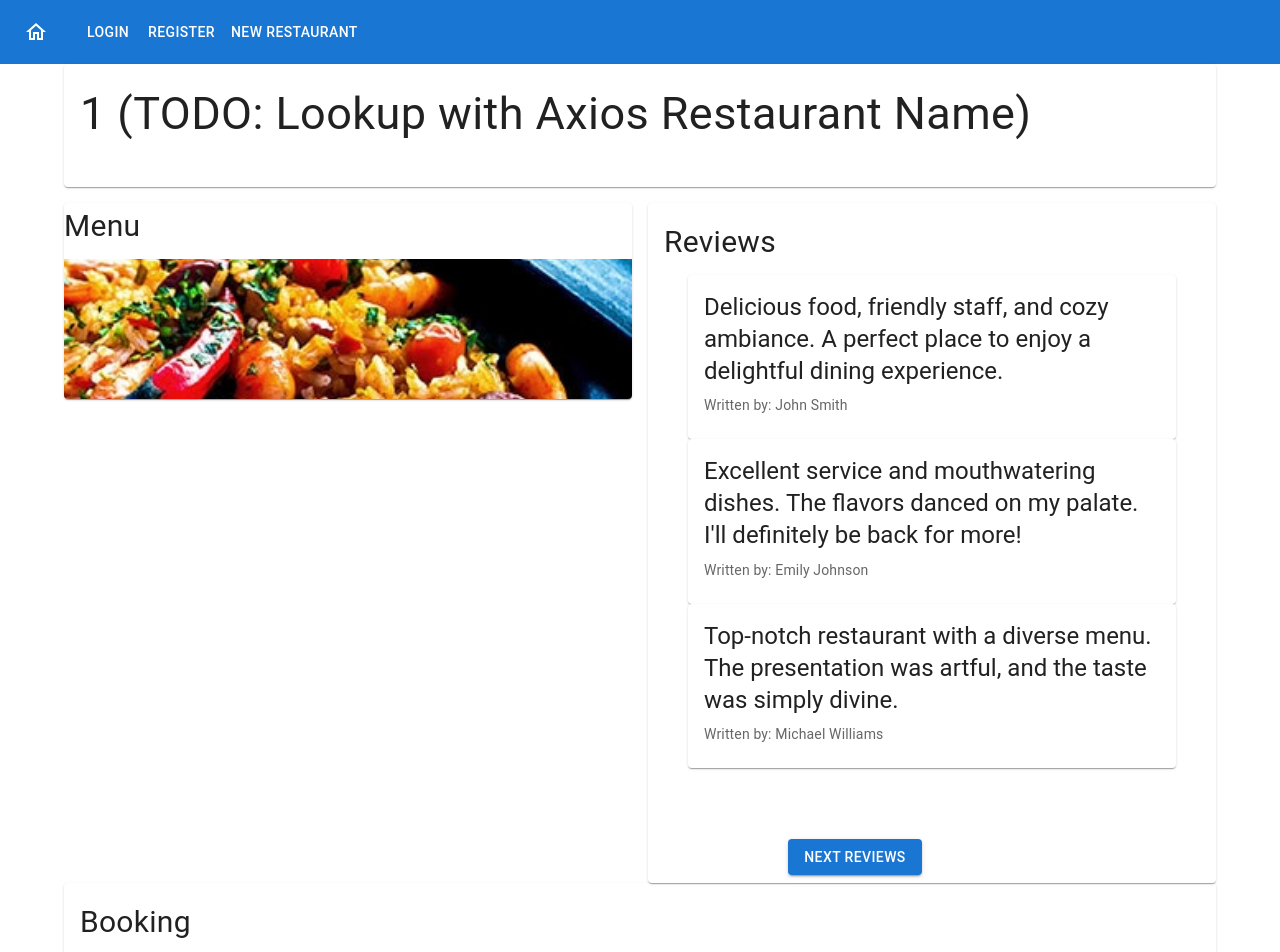
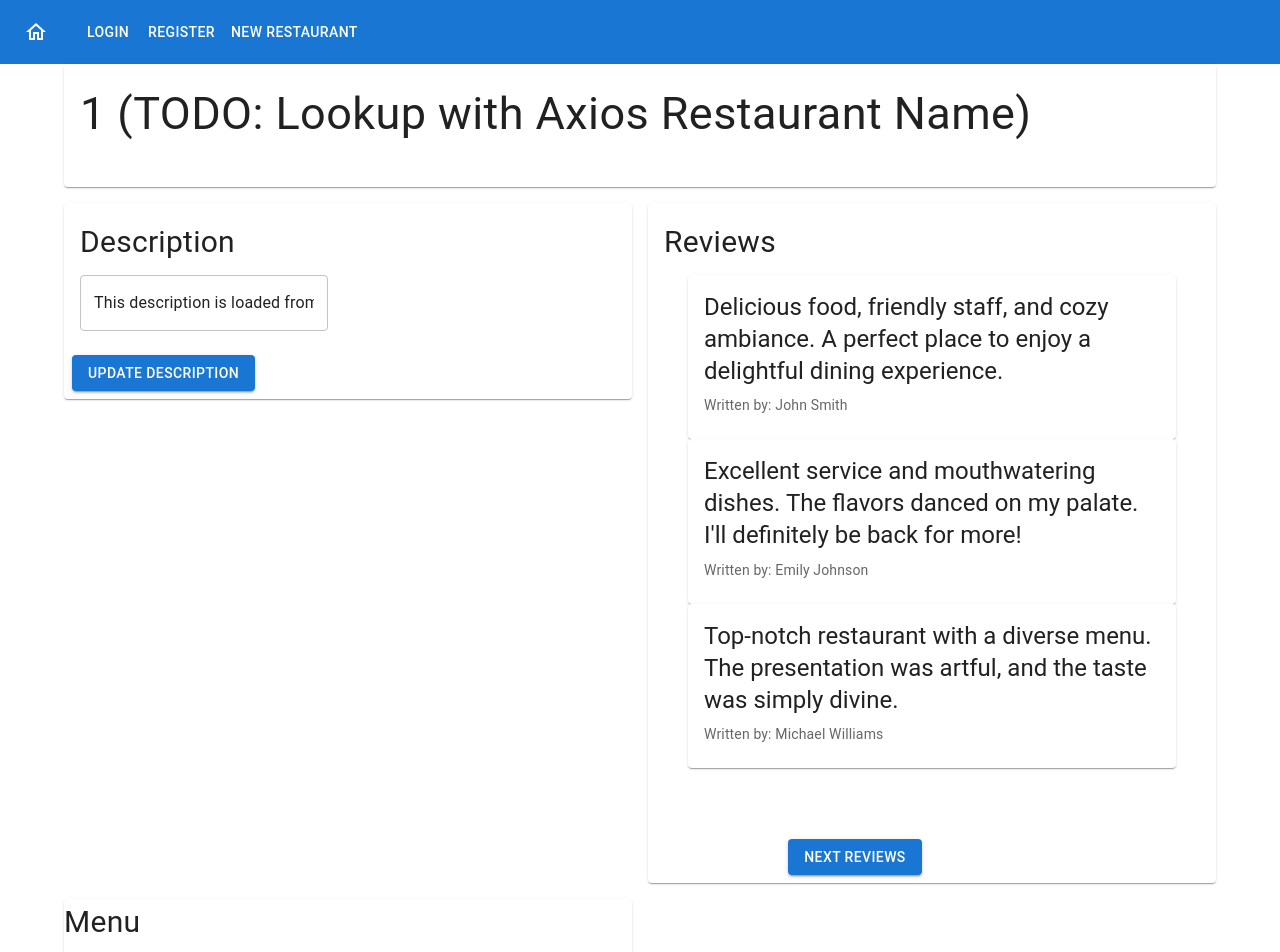
Before and after one commit to unsw-cse-comp3900-9900-23T2/capstone-project-3900f18ameancodingmachine, a React (Create React App) app in the folder eatery-frontend/: page /RestaurantProfile/1 in a window 1280 px wide. Shown: the top 952 px of the page. Built offline with nearby package versions, Linux system fonts and the light colour scheme.

Commit message:
Feat: Set up method for displaying the edit view or the user view for profile page

```diff
--- a/eatery-frontend/src/restaurant/RestaurantProfile.jsx
+++ b/eatery-frontend/src/restaurant/RestaurantProfile.jsx
@@ -1,5 +1,5 @@
 import {useParams} from 'react-router-dom';
-import React, {useState, useEffect} from 'react';
+import React, {useState, useEffect, useContext} from 'react';
 
 
 import Button from '@mui/material/Button';
@@ -15,6 +15,7 @@ import CardMedia from '@mui/material/CardMedia';
 import tempImage from '../home/paella.jpg';
 import tempLayout from './tempLayout.png';
 import {RestaurantReviewGridItem, RestaurantPostGridItem} from './RestaurantGridItem';
+import {UserContext} from '../App.jsx';
 
 /**
  *  Loads reviews from backend
@@ -153,6 +154,79 @@ function loadPosts(restaurantId) {
   return tempData;
 }
 
+// helper function to get the eatery id
+/**
+ * @return {Int}
+ */
+async function getEateryId() {
+  const result = await axios.get('api/user/');
+  const data = result.data;
+  const decrypt = jwtDecode(data.token);
+  const loginId = decrypt.result.id;
+
+  // get the restaurantId
+  const eateryRes = await axios.get(`api/user/eatery/login/${loginId}`);
+  const eateryId = eateryRes.data.data.id;
+  return eateryId;
+}
+
+/**
+ * Stub for editDescription button
+ * @return {Boolean}
+ */
+async function editDescription() {
+  // alert("editDescription: Pressed editDescription");
+  const description = prompt('Enter your description:');
+  try {
+    const eateryId = await getEateryId();
+
+    // insert into the database
+    await axios.put('api/user/eatery/description', {
+      restaurantId: eateryId,
+      description: description,
+    });
+
+    console.log('description updated');
+  } catch (error) {
+    console.log('something is wrong in the database');
+    console.log(error);
+  }
+  return false;
+}
+
+/**
+ * Stub for editDescription button
+ * @param {string} setDes set function for description
+ * @return {Boolean}
+ */
+async function loadDescription(setDes) {
+  try {
+    /*
+    const eateryId = await getEateryId();
+
+    // insert into the database
+    setDes(await axios.get('api/user/eatery/description'));
+
+    setDes('Discover a culinary oasis at Savory Bites & Co., '+
+          'where passion meets perfection, and every morsel tells '+
+          'a tale of delightful flavors. Situated in the heart of '+
+          'a bustling city, this enchanting restaurant is a celebration '+
+          'of gastronomy, offering an unforgettable dining experience that '+
+          'lingers in your memory long after the last bite. As you step '+
+          'inside, the ambiance embraces you like a warm hug, a harmonious '+
+          'blend of contemporary elegance and rustic charm. The soothing '+
+          'color palette, soft lighting, and tasteful decor create an '+
+          'inviting setting that beckons you to indulge in the culinary '+
+          'wonders that await.');
+    */
+    setDes('This description is loaded from loadDescription');
+    alert('description updated');
+  } catch (error) {
+    alert('something is wrong in the database');
+    console.log(error);
+  }
+}
+
 /**
  * @return {JSX}
  */
@@ -163,10 +237,21 @@ export default function RestaurantProfile() {
   const [indexReviews, setIndexReviews] = useState(0);
   const countReviews = 3;
   const [displayReviews, setDisplayReviews] = useState([]);
-
+  const [description, setDescription] = useState('No Description Given');
   const currentPosts = loadPosts(restaurantId);
+  // Null: not logged in, true: user, false: restaurant
+  const {userContext, setUserContext} = useContext(UserContext);
 
   // setDisplayReviews(loadDisplayReviews(currentReviews, 0, 3))
+  useEffect(() => {
+    /**
+     *
+     */
+    async function loading() {
+      loadDescription(setDescription);
+    }
+    loading();
+  }, [setUserContext]);
 
   useEffect(() => {
     /*
@@ -197,15 +282,27 @@ export default function RestaurantProfile() {
       <Grid container spacing={2}>
         <Grid xs={6}>
           <Card>
-            <Typography sx={{fontSize: 30}} color="text.primary" gutterBottom>
-                            Menu
-            </Typography>
-            <CardMedia
-              sx={{height: 140}}
-              component="img"
-              image={tempImage} // TODO get actual image
-              title="Logo of this Restaurant"
-            />
+            <CardContent>
+              <Typography sx={{fontSize: 30}} color="text.primary" gutterBottom>
+                Description
+              </Typography>
+              {userContext && <Typography sx={{fontSize: 16}}
+                color="text.primary" gutterBottom>
+                {description}
+              </Typography>}
+
+              {!userContext && <TextField id="outlined-basic"
+                value={description} onChange={(event) => {
+                  setDescription(event.target.value);
+                }}/>}
+            </CardContent>
+            <CardActions>
+              <Button variant="contained"
+                onClick={() =>
+                  editDescription(description)}>
+                Update Description
+              </Button>
+            </CardActions>
           </Card>
         </Grid>
         <Grid xs={6}>
@@ -240,6 +337,19 @@ export default function RestaurantProfile() {
                     Next Reviews
                 </Button>}
             </CardActions>
+          </Card>
+        </Grid>
+        <Grid xs={6}>
+          <Card>
+            <Typography sx={{fontSize: 30}} color="text.primary" gutterBottom>
+              Menu
+            </Typography>
+            <CardMedia
+              sx={{height: 140}}
+              component="img"
+              image={tempImage} // TODO get actual image
+              title="Logo of this Restaurant"
+            />
           </Card>
         </Grid>
       </Grid>
```
